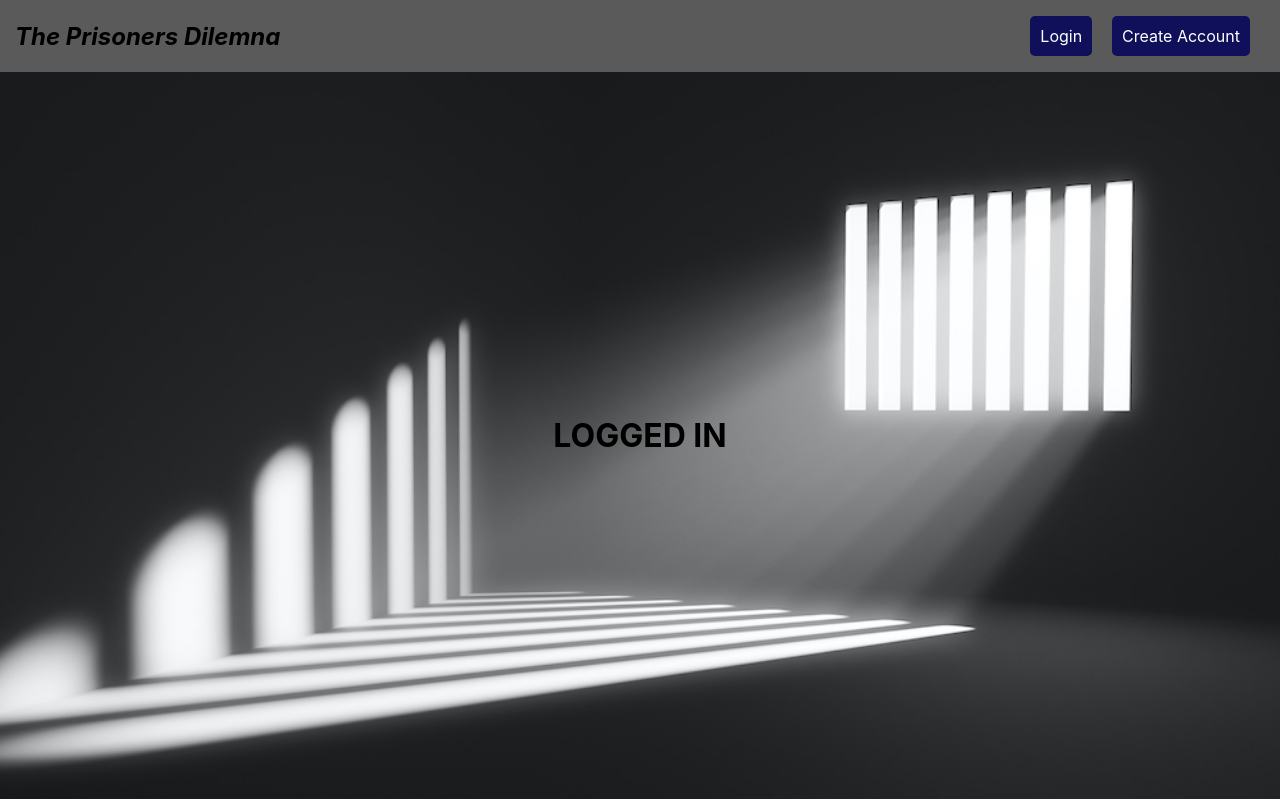
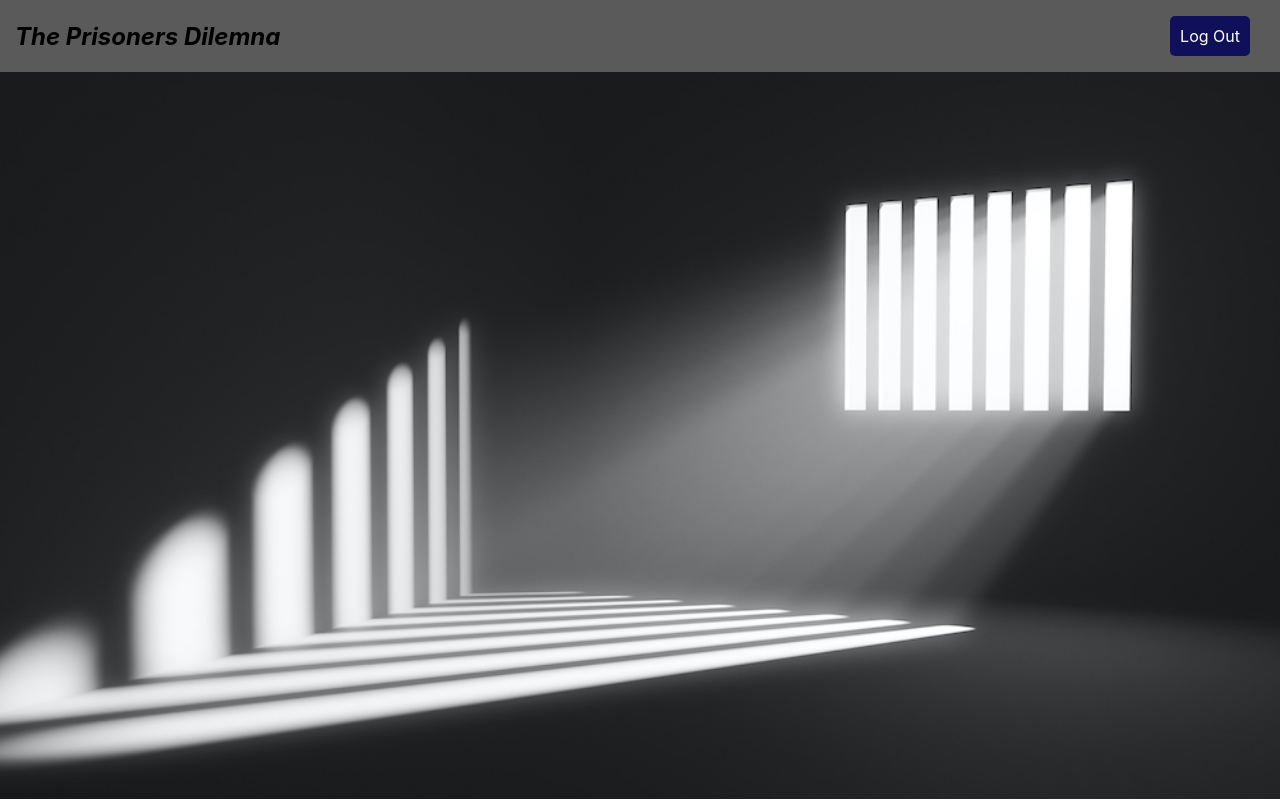
Before and after one commit to AydenGUI/PrisonersDilemna, a React (Create React App) app in the folder prisoners-dilemna/: page /LoggedIn in a window 1280 px wide. Built offline with nearby package versions, Linux system fonts and the light colour scheme.

Commit message:
added logout button

```diff
--- a/prisoners-dilemna/src/component/LoggedIn.js
+++ b/prisoners-dilemna/src/component/LoggedIn.js
@@ -7,13 +7,11 @@ function LoggedIn() {
         <nav>
             <i><h2>The Prisoners Dilemna</h2></i>
             <ul class="nav-links">
-            <li class="nav-item"><a href="/">Login</a></li>
-            <li class="nav-item"><a href="/">Create Account</a></li>
+            <li class="nav-item"><a href="/">Log Out</a></li>
             </ul>
         </nav>
 
         <div class="banner">
-          <h1>LOGGED IN</h1>
             {/* // stuff goes on top of the banner here */}
         </div>
 
```
